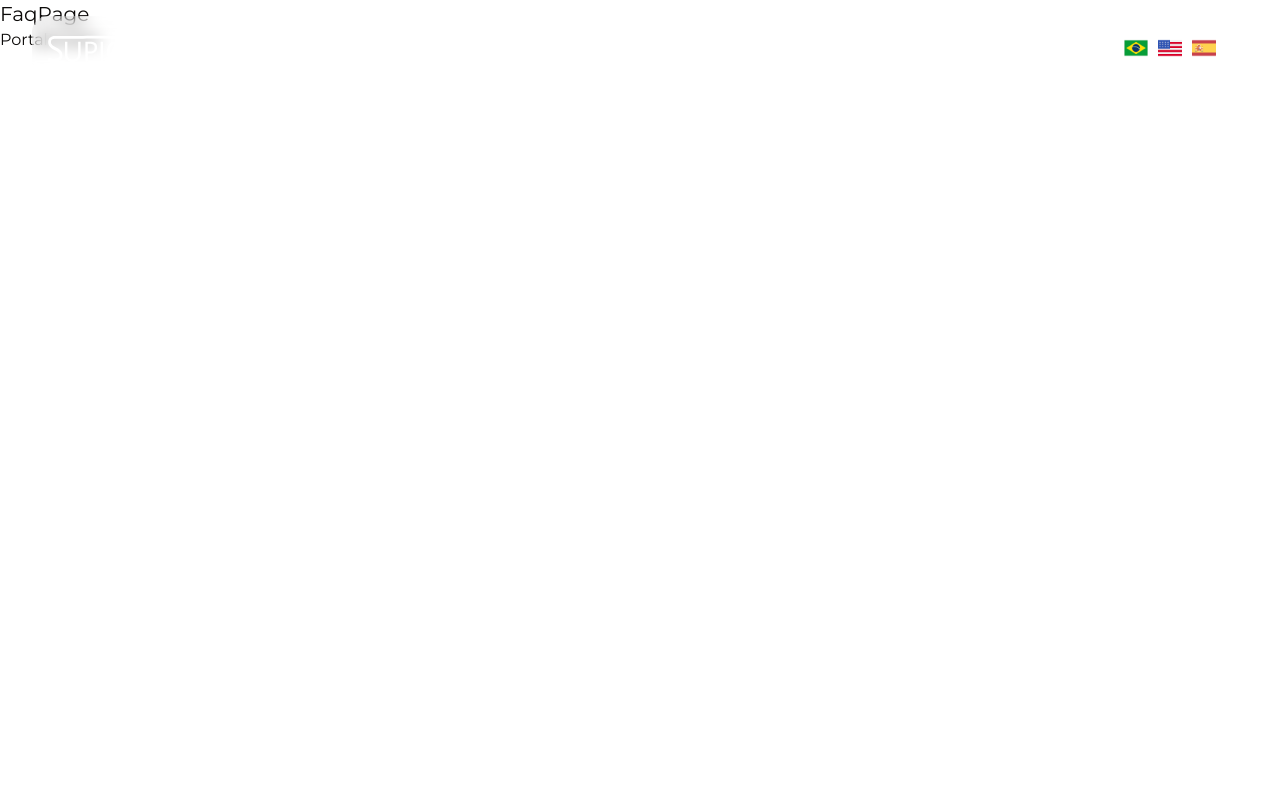
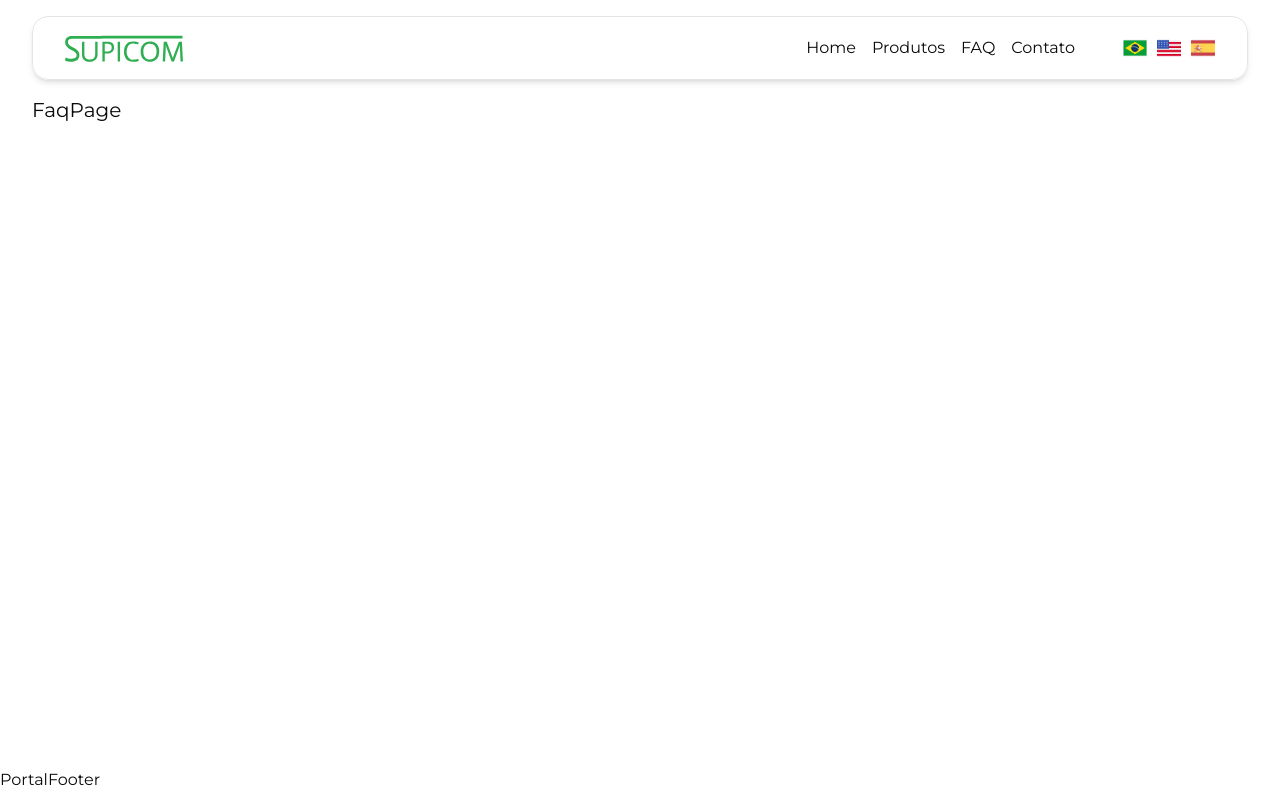
Before and after one commit to PedroSilvaG3FT/supicom-ui, a Next.js app: page /portal/faq in a window 1280 px wide. Built offline with nearby package versions, Linux system fonts and the light colour scheme; no server answers.

Commit message:
feat: service section and global styles

```diff
--- a/src/_core/components/fragments/ui/aurora-background.tsx
+++ b/src/_core/components/fragments/ui/aurora-background.tsx
@@ -24,7 +24,6 @@ export const AuroraBackground = ({
       >
         <div className="absolute inset-0 overflow-hidden">
           <div
-            //   I'm sorry but this is what peak developer performance looks like // trigger warning
             className={cn(
               `
             [--white-gradient:repeating-linear-gradient(100deg,var(--white)_0%,var(--white)_7%,var(--transparent)_10%,var(--transparent)_12%,var(--white)_16%)]
@@ -40,10 +39,12 @@ export const AuroraBackground = ({
             after:[background-size:200%,_100%]
             after:animate-aurora after:[background-attachment:fixed] after:mix-blend-difference
             pointer-events-none
-            absolute -inset-[10px] opacity-50 will-change-transform`,
+            absolute -inset-[10px] opacity-50 will-change-transform,
+            `,
+              showRadialGradient &&
+                `[mask-image:radial-gradient(ellipse_at_100%_0%,black_10%,var(--transparent)_70%)]`,
 
-              showRadialGradient &&
-                `[mask-image:radial-gradient(ellipse_at_100%_0%,black_10%,var(--transparent)_70%)]`
+              "mobile:after:hidden"
             )}
           ></div>
         </div>
--- a/src/_styles/custom/_container.scss
+++ b/src/_styles/custom/_container.scss
@@ -2,3 +2,17 @@
   @apply container mx-auto px-8 py-4;
   max-width: 1400px;
 }
+
+.app-container-pt {
+  @apply pt-24;
+}
+
+.app-container-min-h-page {
+  @apply min-h-[96dvh];
+}
+
+.portal-page-container {
+  @extend .app-container;
+  @extend .app-container-pt;
+  @extend .app-container-min-h-page;
+}
--- a/src/app/portal/_components/portal-header.tsx
+++ b/src/app/portal/_components/portal-header.tsx
@@ -3,6 +3,7 @@
 import Link from "next/link";
 import Image from "next/image";
 import { useTranslations } from "next-intl";
+import { usePathname } from "next/navigation";
 import Each from "@/_shared/components/app-each";
 import { cn } from "@/_core/components/lib/utils";
 import useWindowScroll from "@/_shared/hooks/window-scroll.hook";
@@ -10,13 +11,17 @@ import AppToggleLocale from "@/_shared/components/locale/app-toggle-locale";
 
 export default function PortalHeader() {
   const t = useTranslations();
+  const pathName = usePathname();
+
+  const isHome = pathName === "/portal";
   const isScrolled = useWindowScroll(600);
+  const isApplyStyles = isHome ? isScrolled : true;
 
   const links = [
-    { title: "Home", url: "#" },
-    { title: t("base.products"), url: "#" },
-    { title: "FAQ", url: "#" },
-    { title: t("base.contact"), url: "#" },
+    { title: "Home", url: "/portal" },
+    { title: t("base.products"), url: "/portal/produtos" },
+    { title: "FAQ", url: "/portal/faq" },
+    { title: t("base.contact"), url: "/portal/contato" },
   ];
 
   return (
@@ -25,21 +30,22 @@ export default function PortalHeader() {
         <nav
           className={cn(
             "mx-auto w-full h-16 px-4 pr-8 rounded-2xl backdrop-blur flex gap-12 items-center",
-            isScrolled && "bg-background/75 border border-zinc-200 shadow-md",
-            "mobile:rounded-none"
+            isApplyStyles &&
+              "bg-background/75 border border-zinc-200 shadow-md",
+            "mobile:rounded-none px-8"
           )}
         >
           <Image
             width={120}
             height={120}
             alt="Supicom"
-            src={isScrolled ? "/images/logo.svg" : "/images/logo-white.svg"}
+            src={isApplyStyles ? "/images/logo.svg" : "/images/logo-white.svg"}
           />
 
           <article
             className={cn(
               "ml-auto flex items-center gap-4 mobile:hidden tablet:hidden",
-              !isScrolled && "text-white"
+              !isApplyStyles && "text-white"
             )}
           >
             <Each
--- a/src/app/portal/_sections/hero.tsx
+++ b/src/app/portal/_sections/hero.tsx
@@ -27,7 +27,7 @@ export default function PortalHero() {
 
   return (
     <AuroraBackground className="shadow-md p-4 bg-black text-white border-zinc-200 h-[40rem] mobile:h-[92dvh] overflow-hidden">
-      <section className="app-container pt-24 mobile:px-0">
+      <section className="app-container app-container-pt mobile:px-0">
         <section className="h-full w-full grid grid-cols-2 mobile:grid-cols-1">
           <div className="h-full flex flex-col justify-center mobile:items-center">
             <h1 className="font-semibold whitespace-pre-line text-6xl mobile:text-4xl mobile:text-center">
--- a/src/app/portal/_sections/services.tsx
+++ b/src/app/portal/_sections/services.tsx
@@ -59,7 +59,9 @@ export default function PortalServices() {
                   <h1 className="font-bold text-xl md:text-2xl ">
                     {item.title}
                   </h1>
-                  <p className="font-normal text-sm my-4">{item.description}</p>
+                  <p className="font-normal text-sm my-4 relative left-0 transition-all duration-500 group-hover/card:left-2">
+                    {item.description}
+                  </p>
                   <Link
                     href="#"
                     className="flex items-center font-semibold opacity-0 group-hover/card:opacity-100 transition-all duration-500 mobile:!opacity-100"
--- a/src/app/portal/contato/page.tsx
+++ b/src/app/portal/contato/page.tsx
@@ -1,6 +1,6 @@
 export default function ContactPage() {
   return (
-    <section>
+    <section className="portal-page-container">
       <h4>ContactPage</h4>
     </section>
   );
--- a/src/app/portal/faq/page.tsx
+++ b/src/app/portal/faq/page.tsx
@@ -1,6 +1,6 @@
 export default function FaqPage() {
   return (
-    <section>
+    <section className="portal-page-container">
       <h4>FaqPage</h4>
     </section>
   );
--- a/src/app/portal/produtos/page.tsx
+++ b/src/app/portal/produtos/page.tsx
@@ -1,6 +1,6 @@
 export default function ProductPage() {
   return (
-    <section>
+    <section className="portal-page-container">
       <h4>ProductPage</h4>
     </section>
   );
```
